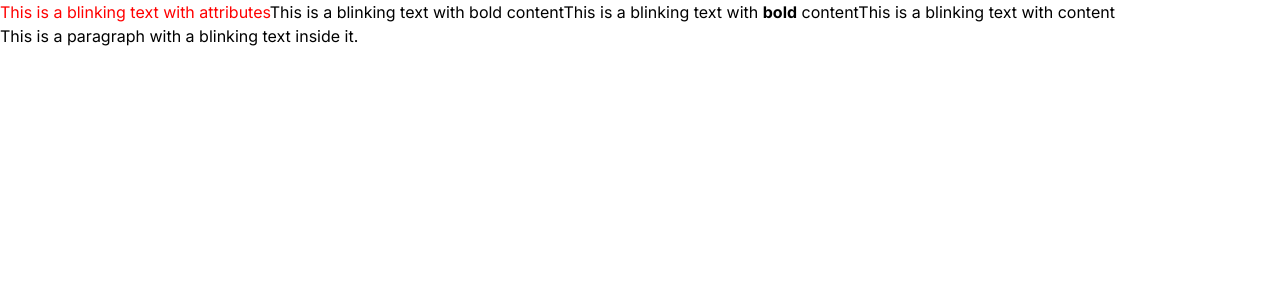
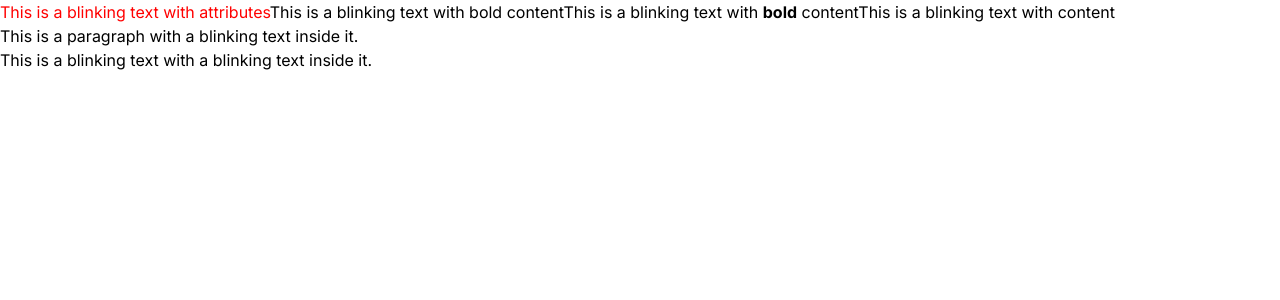
Before and after one commit to test-party/guinea-pig-next, a Next.js app: page /blink-tag in a window 1280 px wide. Shown: the top 300 px of the page. Built offline with nearby package versions, Linux system fonts and the light colour scheme.

Commit message:
Update page.tsx

```diff
--- a/src/app/blink-tag/page.tsx
+++ b/src/app/blink-tag/page.tsx
@@ -19,6 +19,7 @@ const Page = () => {
             <div>
                 <p>This is a paragraph with a <blink>blinking text</blink> inside it.</p>
             </div>
+            <blink>This is a blinking text with a <blink>blinking text</blink> inside it.</blink>
         </div>
     );
 };
```
